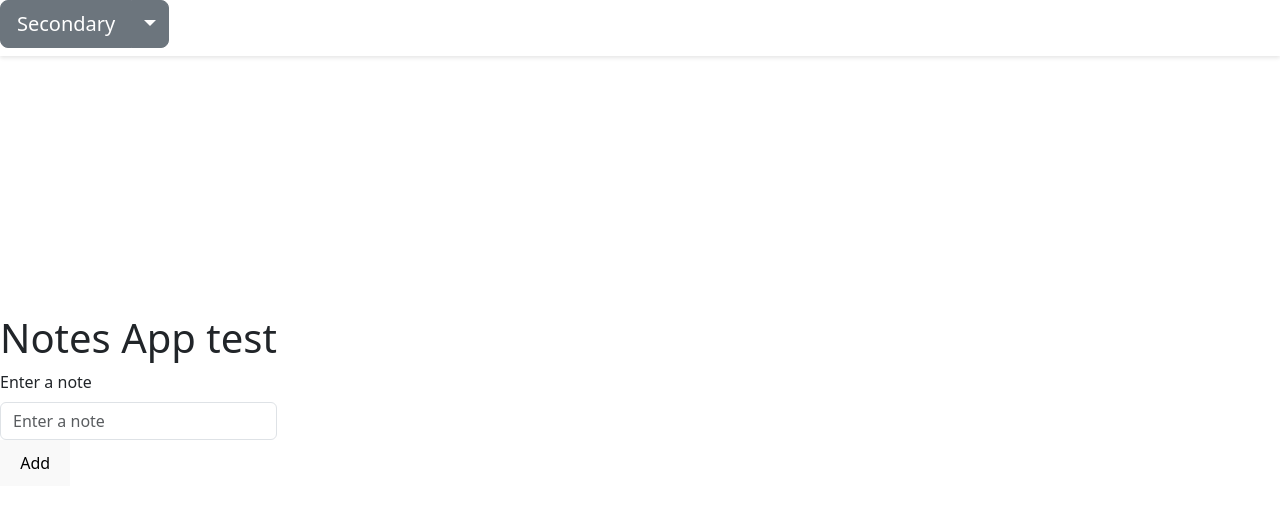
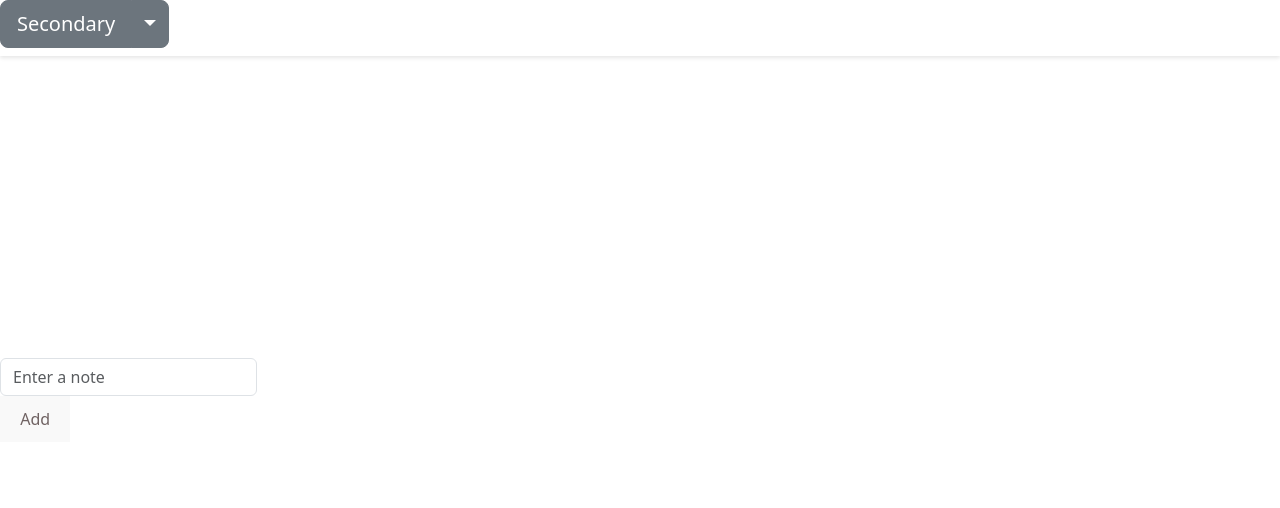
Before and after one commit to cronksp/react-vite-notes-app, a React (Vite) app in the folder react-vite-notes-app/: page / in a window 1280 px wide. Shown: the top 508 px of the page. Built offline with nearby package versions, Linux system fonts and the light colour scheme.

Commit message:
feat: styling changes, changes to edit modal

```diff
--- a/react-vite-notes-app/src/components/Modals/EditNoteModal.tsx
+++ b/react-vite-notes-app/src/components/Modals/EditNoteModal.tsx
@@ -1,13 +1,26 @@
 import { Modal } from "react-bootstrap";
 import { useState } from "react";
 
-const updateArray = (editedNote, editIndex, notes, setNotes) => {
+/*
+const updateArray = (editedNote: string, editIndex: number, notes: string[] = [], setNotes: (notes: string[] | null) => void) => {
   const updatedNotes = [...notes];
   updatedNotes[editIndex] = editedNote;
   setNotes(updatedNotes);
 };
+*/
 
-const EditNoteModal = ({
+type EditNoteModalProps = {
+  show: boolean;
+  handleClose: () => void;
+  noteToEdit: string;
+  editIndex: number;
+  notes: string[] | null;
+  //setNotes: (notes: string[] | null) => void;
+  //setNotes: any
+  setNotes: React.Dispatch<React.SetStateAction<string[]>>;
+};
+
+const EditNoteModal: React.FC<EditNoteModalProps> = ({
   show,
   handleClose,
   noteToEdit,
@@ -16,7 +29,20 @@ const EditNoteModal = ({
   setNotes,
 }) => {
   //set state variables
-  const [editedNote, setEditedNote] = useState(null);
+  const [editedNote, setEditedNote] = useState<string>("");
+
+  /*
+  const updateArray = (
+    editedNote: string | null,
+    editIndex: number,
+    notes: string[] | null,
+    setNotes: (notes: string[] | null) => void
+  ) => {
+    const updatedNotes = notes ? [...notes] : [];
+    updatedNotes[editIndex] = editedNote ?? ""; // Provide a default value for editedNote
+    setNotes(updatedNotes);
+  };
+  */
 
   return (
     <Modal show={show} onHide={handleClose}>
@@ -41,7 +67,12 @@ const EditNoteModal = ({
         </button>
         <button
           onClick={(e) => {
-            updateArray(editedNote, editIndex, notes, setNotes);
+            //updateArray(editedNote, editIndex, notes /*,setNotes*/);
+            if (notes) {
+              const updatedNotes = [...notes];
+              updatedNotes[editIndex] = editedNote || ""; // Use editedNote or an empty string if editedNote is null
+              setNotes(updatedNotes);
+            }
             handleClose();
           }}
         >
--- a/react-vite-notes-app/src/components/Notes/Notes.css
+++ b/react-vite-notes-app/src/components/Notes/Notes.css
@@ -1,6 +1,18 @@
 body {
-    background-color: #1a65b1;
+    /*background-color: #c5ced8;*/
+    /*TODO fix the background color*/
+    background-color: var(--body-bg-color, #ffffff); /* Example background color */
     font-family: 'Roboto', sans-serif;
     margin: 0;
     padding: 0;
 }
+
+button {
+    background-color: #9ea5ac;
+    border: none;
+    color: rgb(112, 99, 99);
+    cursor: pointer;
+    font-size: 1rem;
+    padding: 0.5rem 1rem;
+    margin-top: 10px;
+}
--- a/react-vite-notes-app/src/components/Notes/Notes.tsx
+++ b/react-vite-notes-app/src/components/Notes/Notes.tsx
@@ -3,10 +3,11 @@ import Button from "react-bootstrap/Button";
 import EditNoteModal from "../Modals/EditNoteModal";
 import { ListGroup, ListGroupItem } from "react-bootstrap";
 import { Form } from "react-bootstrap";
+import "./Notes.css";
 
 function Notes() {
   const [notes, setNotes] = useState<string[]>([]);
-  const [currentNote, setCurrentNote] = useState("");
+  const [currentNote, setCurrentNote] = useState<string>("");
   const [showEditModal, setshowEditModal] = useState(false);
   const [editIndex, setEditIndex] = useState<number>(-1);
 
@@ -31,17 +32,17 @@ function Notes() {
   };
 
   // Function to handle closing the modal
+  /*
   const handleCloseEditModal = () => {
     setshowEditModal(false);
   };
+  */
 
   return (
     <>
       <div>
-        <h1>Notes App test</h1>
         <Form>
           <Form.Group controlId="formBasicNote">
-            <Form.Label>Enter a note</Form.Label>
             <Form.Control
               type="text"
               placeholder="Enter a note"
@@ -49,8 +50,9 @@ function Notes() {
               onChange={(e) => setCurrentNote(e.target.value)}
             />
           </Form.Group>
+        <div> </div>
         </Form>
-        <button onClick={addNote}>Add</button>
+        <button onClick={addNote} className="button">Add</button>
         <ListGroup numbered>
           {notes.map((note, index) => (
             <ListGroupItem
@@ -76,12 +78,12 @@ function Notes() {
         </ListGroup>
       </div>
       {/*
-      EditNoteModal is a custom modal codddmponent that allows you to edit a note
+      EditNoteModal is a custom modal component that allows you to edit a note
       Passing "set" functions allows the child component to update the parent component state
       */}
       <EditNoteModal
         show={showEditModal} // showEditModal is a boolean that determines if the modal is open or closed
-        handleClose={setshowEditModal} // setshowEditModal is a function that allows you to update the showEditModal variable
+        handleClose={() => setshowEditModal(false)} // setshowEditModal is a function that allows you to update the showEditModal variable
         noteToEdit={notes[editIndex]} // noteToEdit is the note that is being edited
         editIndex={editIndex} // editIndex is the index of the note that is being edited
         setNotes={setNotes} // setNotes is a function that allows you to update the notes array
```
Also changed, not shown: 1 other file (tests, documents, lock files or other folders).
